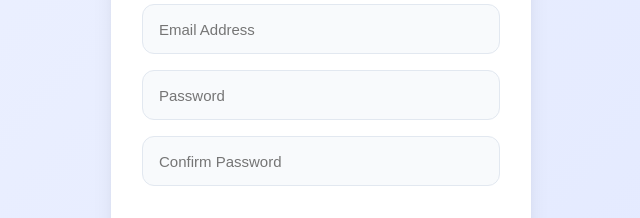
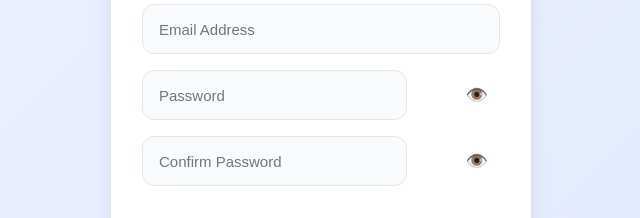
Before and after one commit to vvr273/blogging_frontend, a React (Vite) app: page / in a window 1280 px wide. Both pictures are taken after a click on the label "Signup". Shown: the part 273-491 px from the top of the page, without its empty margins (319-959 px from the left). Built offline with nearby package versions, Linux system fonts and the light colour scheme; no server answers.

Commit message:
Add password visibility toggle to LoginSignup

```diff
--- a/pages/LoginSignup.jsx
+++ b/pages/LoginSignup.jsx
@@ -1,7 +1,7 @@
 import { useState } from "react";
 import { loginUser, registerUser, googleLoginUser } from "../src/api/auth";
 import { GoogleLogin } from "@react-oauth/google";
-import { useNavigate } from "react-router-dom";
+import { Link, useNavigate } from "react-router-dom";
 import ThreeDButton from "../components/ThreeDButton";
 
 export default function LoginSignup() {
@@ -10,6 +10,9 @@ export default function LoginSignup() {
   const [password, setPassword] = useState("");
   const [confirmPassword, setConfirmPassword] = useState("");
   const [name, setName] = useState("");
+  const [showLoginPassword, setShowLoginPassword] = useState(false);
+  const [showSignupPassword, setShowSignupPassword] = useState(false);
+  const [showConfirmPassword, setShowConfirmPassword] = useState(false);
 
   // UX State
   const [message, setMessage] = useState("");
@@ -28,6 +31,9 @@ export default function LoginSignup() {
     setPassword("");
     setConfirmPassword("");
     setName("");
+    setShowLoginPassword(false);
+    setShowSignupPassword(false);
+    setShowConfirmPassword(false);
   };
 
   const validate = () => {
@@ -176,18 +182,28 @@ export default function LoginSignup() {
               onChange={(e) => setEmail(e.target.value)}
               required
             />
+            <div style={styles.passwordWrapper}>
               <input
-              style={styles.input}
-              type="password"
+                style={{ ...styles.input, ...styles.passwordInput }}
+                type={showLoginPassword ? "text" : "password"}
                 placeholder="Password"
                 value={password}
                 onChange={(e) => setPassword(e.target.value)}
                 required
               />
+              <button
+                type="button"
+                style={styles.eyeButton}
+                onClick={() => setShowLoginPassword((prev) => !prev)}
+                aria-label={showLoginPassword ? "Hide password" : "Show password"}
+              >
+                {showLoginPassword ? "🙈" : "👁️"}
+              </button>
+            </div>
             <div style={styles.passLink}>
-              <a href="/forgot-password" style={styles.link}>
+              <Link to="/forgot-password" style={styles.link}>
                 Forgot Password?
-              </a>
+              </Link>
             </div>
 
             {/* Primary Action Wrapper */}
@@ -225,22 +241,42 @@ export default function LoginSignup() {
               onChange={(e) => setEmail(e.target.value)}
               required
             />
+            <div style={styles.passwordWrapper}>
               <input
-              style={styles.input}
-              type="password"
+                style={{ ...styles.input, ...styles.passwordInput }}
+                type={showSignupPassword ? "text" : "password"}
                 placeholder="Password"
                 value={password}
                 onChange={(e) => setPassword(e.target.value)}
                 required
               />
+              <button
+                type="button"
+                style={styles.eyeButton}
+                onClick={() => setShowSignupPassword((prev) => !prev)}
+                aria-label={showSignupPassword ? "Hide password" : "Show password"}
+              >
+                {showSignupPassword ? "🙈" : "👁️"}
+              </button>
+            </div>
+            <div style={styles.passwordWrapper}>
               <input
-              style={styles.input}
-              type="password"
+                style={{ ...styles.input, ...styles.passwordInput }}
+                type={showConfirmPassword ? "text" : "password"}
                 placeholder="Confirm Password"
                 value={confirmPassword}
                 onChange={(e) => setConfirmPassword(e.target.value)}
                 required
               />
+              <button
+                type="button"
+                style={styles.eyeButton}
+                onClick={() => setShowConfirmPassword((prev) => !prev)}
+                aria-label={showConfirmPassword ? "Hide password" : "Show password"}
+              >
+                {showConfirmPassword ? "🙈" : "👁️"}
+              </button>
+            </div>
 
              {/* Primary Action Wrapper */}
              <div style={styles.buttonWrapper}>
@@ -392,6 +428,25 @@ const styles = {
     color: "#1E293B",
     transition: "all 0.2s ease",
   },
+  passwordWrapper: {
+    position: "relative",
+    width: "100%",
+  },
+  passwordInput: {
+    paddingRight: "48px",
+  },
+  eyeButton: {
+    position: "absolute",
+    right: "12px",
+    top: "50%",
+    transform: "translateY(-50%)",
+    border: "none",
+    background: "transparent",
+    cursor: "pointer",
+    fontSize: "18px",
+    lineHeight: 1,
+    padding: 0,
+  },
   passLink: {
     textAlign: "right",
     marginTop: "-5px",
```
Lines whose indentation alone changed are shown as unchanged.
